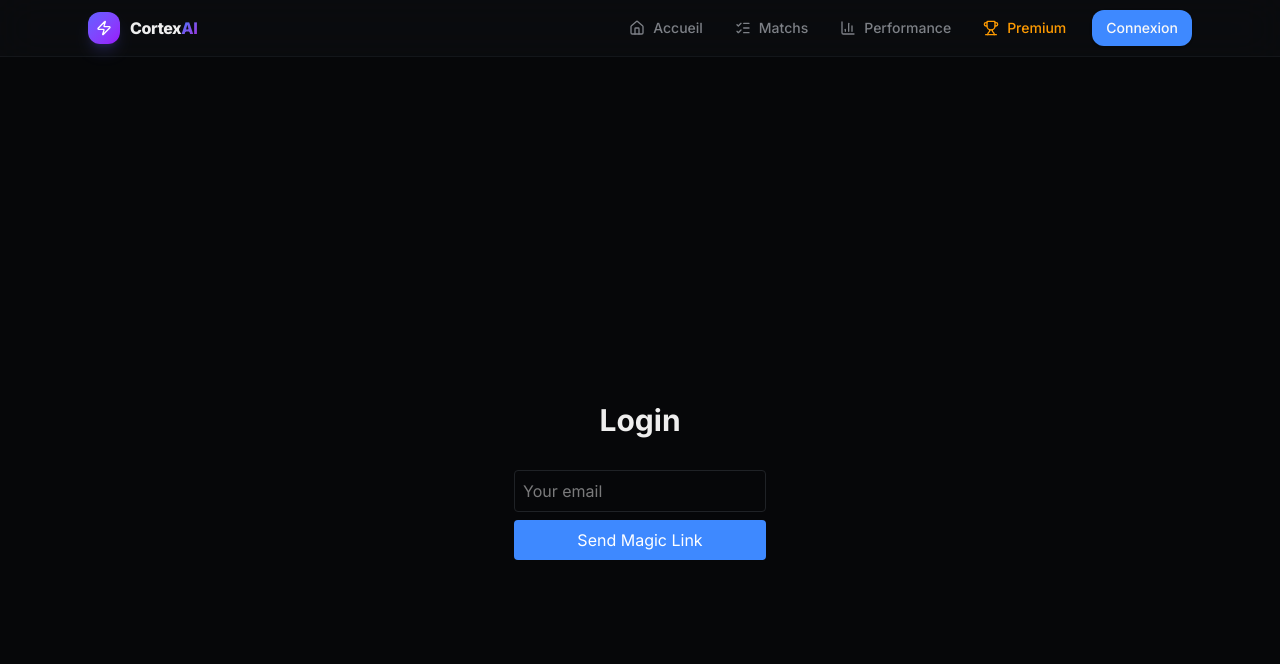
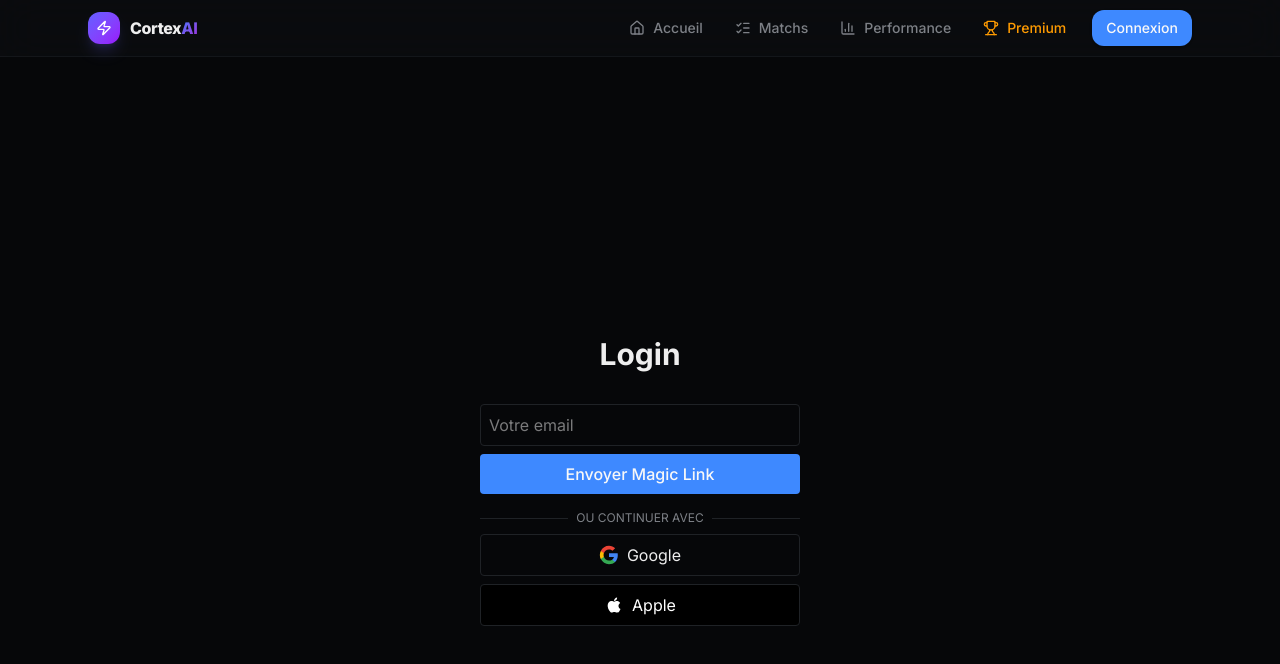
Before and after one commit to plaurent2812-debug/Projet_Football, a React (Vite) app in the folder dashboard/: page /login in a window 1280 px wide. Shown: the top 664 px of the page. Built offline with nearby package versions, Linux system fonts and the light colour scheme; no server answers.

Commit message:
feat: Add Google and Apple login buttons

```diff
--- a/dashboard/src/lib/auth.jsx
+++ b/dashboard/src/lib/auth.jsx
@@ -67,6 +67,16 @@
         await supabase.auth.signOut()
     }
 
+    const signInWithOAuth = async (provider) => {
+        const { error } = await supabase.auth.signInWithOAuth({
+            provider: provider,
+            options: {
+                redirectTo: window.location.origin
+            }
+        })
+        if (error) throw error
+    }
+
     const role = profile?.role || 'anonymous'
 
     const value = {
@@ -76,6 +86,7 @@
         signIn,
         signUp,
         signOut,
+        signInWithOAuth,
         role,
         isAnonymous: !user,
         isFree: role === 'free',
--- a/dashboard/src/pages/Login.jsx
+++ b/dashboard/src/pages/Login.jsx
@@ -2,7 +2,7 @@
 import { useAuth } from '@/lib/auth'
 
 export default function LoginPage() {
-    const { signIn, signUp } = useAuth()
+    const { signIn, signUp, signInWithOAuth } = useAuth()
     const [loading, setLoading] = useState(false)
     const [email, setEmail] = useState('')
     const [msg, setMsg] = useState('')
@@ -24,21 +24,68 @@
         <div className="flex flex-col items-center justify-center min-h-screen">
             <h1 className="text-3xl font-bold mb-4">Login</h1>
             <p className="mb-4">{msg}</p>
-            <form onSubmit={handleLogin} className="flex flex-col gap-2">
+            <form onSubmit={handleLogin} className="flex flex-col gap-2 w-full max-w-xs">
                 <input
-                    className="border p-2 rounded"
+                    className="border p-2 rounded bg-background text-foreground"
                     type="email"
-                    placeholder="Your email"
+                    placeholder="Votre email"
                     value={email}
                     onChange={(e) => setEmail(e.target.value)}
                 />
                 <button
                     disabled={loading}
-                    className="bg-primary text-white p-2 rounded disabled:opacity-50"
+                    className="bg-primary text-primary-foreground p-2 rounded disabled:opacity-50 font-medium"
                 >
-                    {loading ? 'Sending link...' : 'Send Magic Link'}
+                    {loading ? 'Envoi...' : 'Envoyer Magic Link'}
                 </button>
             </form>
+
+            <div className="flex flex-col gap-2 mt-4 w-full max-w-xs">
+                <div className="relative">
+                    <div className="absolute inset-0 flex items-center">
+                        <span className="w-full border-t" />
+                    </div>
+                    <div className="relative flex justify-center text-xs uppercase">
+                        <span className="bg-background px-2 text-muted-foreground">Ou continuer avec</span>
+                    </div>
+                </div>
+
+                <button
+                    onClick={() => signInWithOAuth('google')}
+                    className="flex items-center justify-center gap-2 border p-2 rounded hover:bg-accent transition-colors"
+                >
+                    <svg className="w-5 h-5" viewBox="0 0 24 24">
+                        <path
+                            d="M22.56 12.25c0-.78-.07-1.53-.2-2.25H12v4.26h5.92c-.26 1.37-1.04 2.53-2.21 3.31v2.77h3.57c2.08-1.92 3.28-4.74 3.28-8.09z"
+                            fill="#4285F4"
+                        />
+                        <path
+                            d="M12 23c2.97 0 5.46-.98 7.28-2.66l-3.57-2.77c-.98.66-2.23 1.06-3.71 1.06-2.86 0-5.29-1.93-6.16-4.53H2.18v2.84C3.99 20.53 7.7 23 12 23z"
+                            fill="#34A853"
+                        />
+                        <path
+                            d="M5.84 14.09c-.22-.66-.35-1.36-.35-2.09s.13-1.43.35-2.09V7.07H2.18C1.43 8.55 1 10.22 1 12s.43 3.45 1.18 4.93l2.85-2.22.81-.62z"
+                            fill="#FBBC05"
+                        />
+                        <path
+                            d="M12 5.38c1.62 0 3.06.56 4.21 1.64l3.15-3.15C17.45 2.09 14.97 1 12 1 7.7 1 3.99 3.47 2.18 7.07l3.66 2.84c.87-2.6 3.3-4.53 6.16-4.53z"
+                            fill="#EA4335"
+                        />
+                    </svg>
+                    Google
+                </button>
+
+                {/* Apple requires paid developer account usually, but we can add the button */}
+                <button
+                    onClick={() => signInWithOAuth('apple')}
+                    className="flex items-center justify-center gap-2 border p-2 rounded hover:bg-accent transition-colors bg-black text-white"
+                >
+                    <svg className="w-5 h-5" viewBox="0 0 24 24" fill="currentColor">
+                        <path d="M17.05 20.28c-.98.95-2.05.8-3.08.35-1.09-.46-2.09-.48-3.24 0-1.44.62-2.2.44-3.06-.35C2.79 15.25 3.51 7.59 9.05 7.31c1.35.07 2.29.74 3.08.74 1.18 0 2.24-.93 3.99-.71 1.35.2 2.53 1.1 3.24 2.15-2.91 1.76-2.43 6.09.46 7.27-.67 1.76-1.63 3.19-2.77 4.52zM12.03 7.25c-.15-2.23 1.66-4.07 3.74-4.25.29 2.58-2.34 4.5-3.74 4.25z" />
+                    </svg>
+                    Apple
+                </button>
+            </div>
         </div>
     )
 }
```
